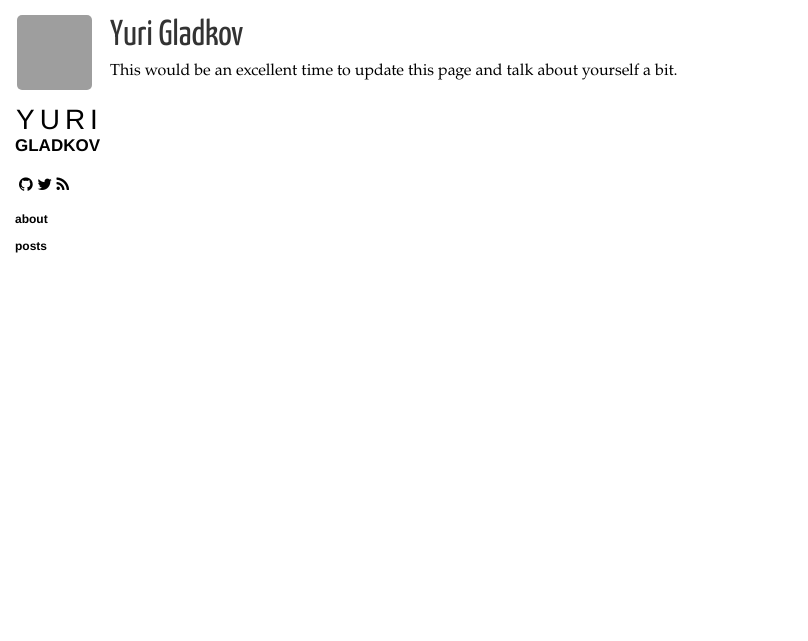
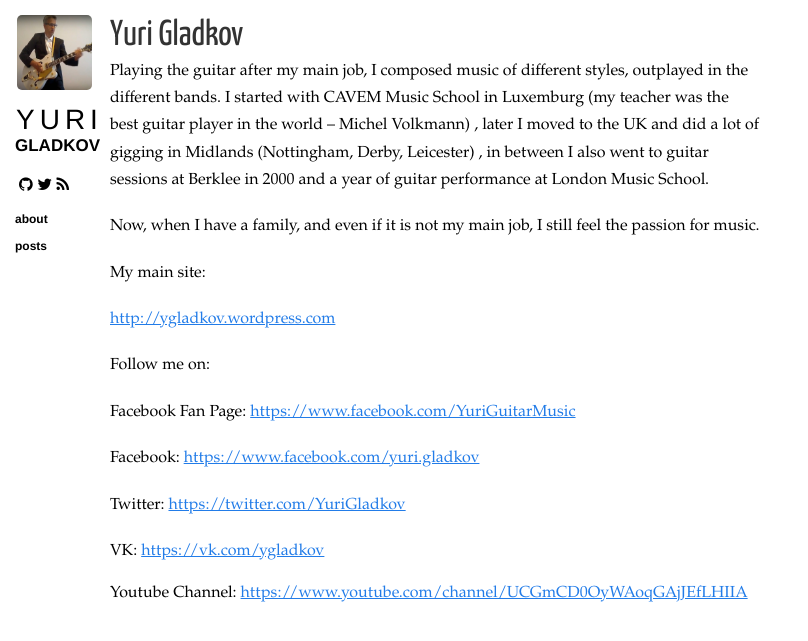
Before and after one commit to yuriglad/test, a Jekyll site: the page built from about.html, in a window 1280 px wide. Shown: the top 641 px of the page, without its empty margins (0-808 px from the left). Built offline with Jekyll 4.4.1, drawn with Linux system fonts in a browser that asks for light colours; nearby versions of some CDN libraries; grey boxes are pictures that could not be loaded.

Commit message:
Some info
Some info

```diff
--- a/_config.yml
+++ b/_config.yml
@@ -10,4 +10,4 @@ description: A fantastic blog that is fantastic.
 twitter: holman
 baseurl: "" # the subpath of your site, e.g. /blog
 url: "" # the base hostname & protocol for your site, e.g. http://example.com
-photo: https://guitarinteractivemagazine.com/media/386831/greg-howe.jpg
+photo: /images/yuri_quadrat.jpg
--- a/about.html
+++ b/about.html
@@ -7,5 +7,18 @@ title: "About"
 <section class="content">
   <h1>{{ site.name }}</h1>
 
-  <p>This would be an excellent time to update this page and talk about yourself a bit.</p>
+  <p>Playing the guitar after my main job, I composed music of different styles, outplayed in the different bands. I started with CAVEM Music School in Luxemburg (my teacher was the best guitar player in the world – Michel Volkmann) , later I moved to the UK and did a lot of gigging in Midlands (Nottingham, Derby, Leicester) , in between I also went to guitar sessions at Berklee in 2000 and a year of guitar performance at London Music School.
+<p>
+Now, when I have a family, and even if it is not my main job, I still feel the passion for music.</p>
+
+<p>My main site:</p>
+<p><a href="http://ygladkov.wordpress.com">http://ygladkov.wordpress.com</a></p>
+
+<p>Follow me on:</p>
+<p>Facebook Fan Page: <a href="https://www.facebook.com/YuriGuitarMusic">https://www.facebook.com/YuriGuitarMusic</a></p>
+<p>Facebook: <a href="https://www.facebook.com/yuri.gladkov">https://www.facebook.com/yuri.gladkov</a></p>
+<p>Twitter: <a href="https://twitter.com/YuriGladkov">https://twitter.com/YuriGladkov</a></p>
+<p>VK: <a href="https://vk.com/ygladkov">https://vk.com/ygladkov</a></p>
+
+Youtube Channel: <a href="https://www.youtube.com/channel/UCGmCD0OyWAoqGAjJEfLHIIA">https://www.youtube.com/channel/UCGmCD0OyWAoqGAjJEfLHIIA</a></p>
 </section>
```
Also changed, not shown: css/base.scss (line endings or trailing spaces), images/yuri_quadrat.jpg (added).
